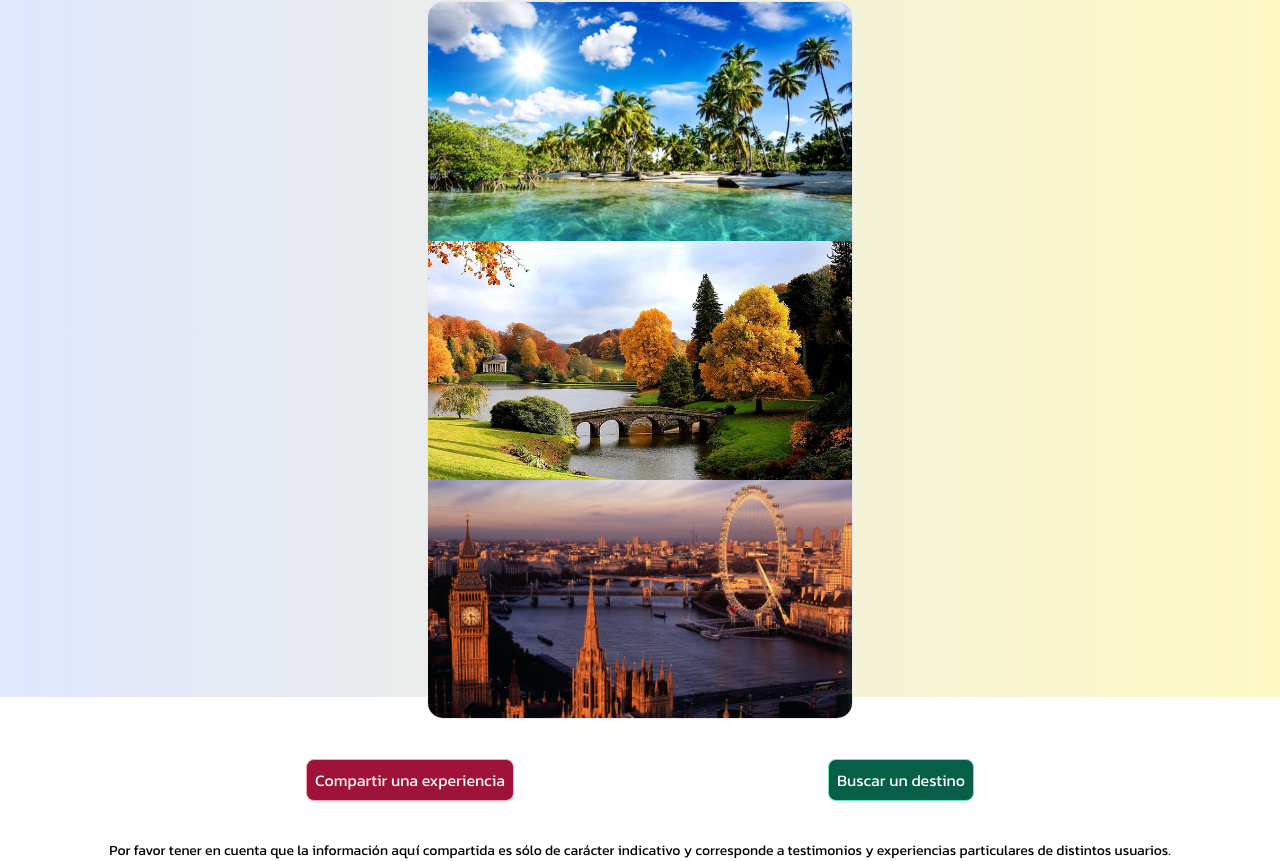
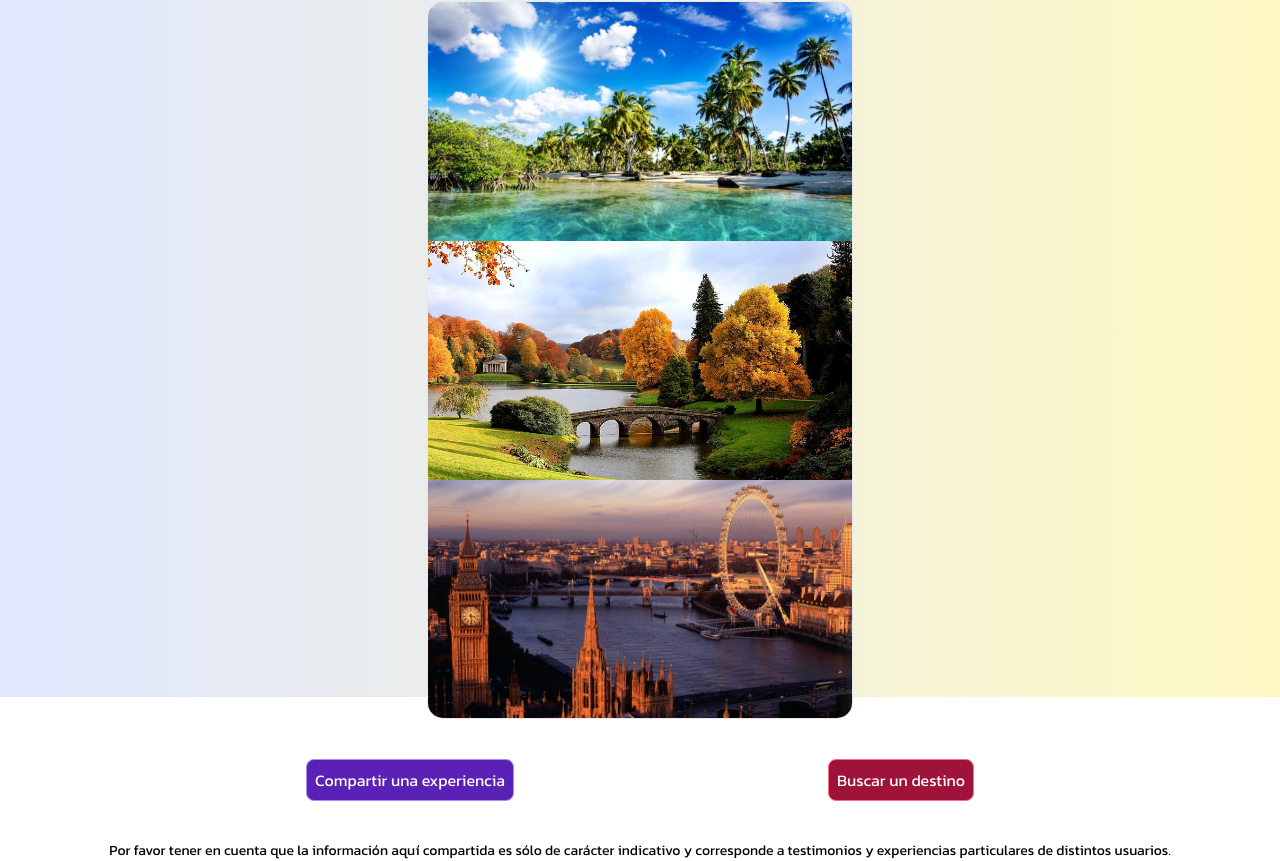
Before and after one commit to marley3000/contame_tu_viaje, a React (Create React App) app: page / in a window 1280 px wide. Shown: the part 175-1036 px from the top of the page. Built offline with nearby package versions, Linux system fonts and the light colour scheme; a web font is replaced by a local one; what tw-elements would draw is missing.

Commit message:
Cambio color button, mejora en Link

```diff
--- a/src/pages/Home.js
+++ b/src/pages/Home.js
@@ -35,8 +35,8 @@ const Home = () => {
         </div>
       </div>
       <div className="flex flex-col items-center justify-between mb-4 sm:flex-row sm:justify-evenly">
-        <button className="p-2 m-2 text-xs text-white border rounded-lg hover:font-semibold bg-rose-800 border-rose-300 hover:text-black hover:bg-rose-300 hover:border-rose-800 sm:text-base"><Link to="/UploadTravel">Compartir una experiencia</Link></button>
-        <button className="p-2 m-2 text-xs text-white border rounded-lg hover:font-semibold w bg-emerald-800 border-emerald-300 hover:text-black hover:bg-emerald-300 hover:border-emerald-800 sm:text-base"><Link to="/FindCountry">Buscar un destino</Link></button>
+        <Link to="/UploadTravel"><button className="p-2 m-2 text-xs text-white border rounded-lg hover:font-semibold bg-violet-800 border-violet-400 hover:text-black hover:bg-violet-400 hover:border-violet-800 sm:text-base">Compartir una experiencia</button></Link>
+        <Link to="/FindCountry"><button className="p-2 m-2 text-xs text-white border rounded-lg hover:font-semibold bg-rose-800 border-rose-400 hover:text-black hover:bg-rose-400 hover:border-rose-800 sm:text-base">Buscar un destino</button></Link>
       </div>
       <p className="mt-4 text-sm text-center">Por favor tener en cuenta que la información aquí compartida es sólo de carácter indicativo y corresponde a testimonios y experiencias particulares de distintos usuarios.</p>
     </div>
```
